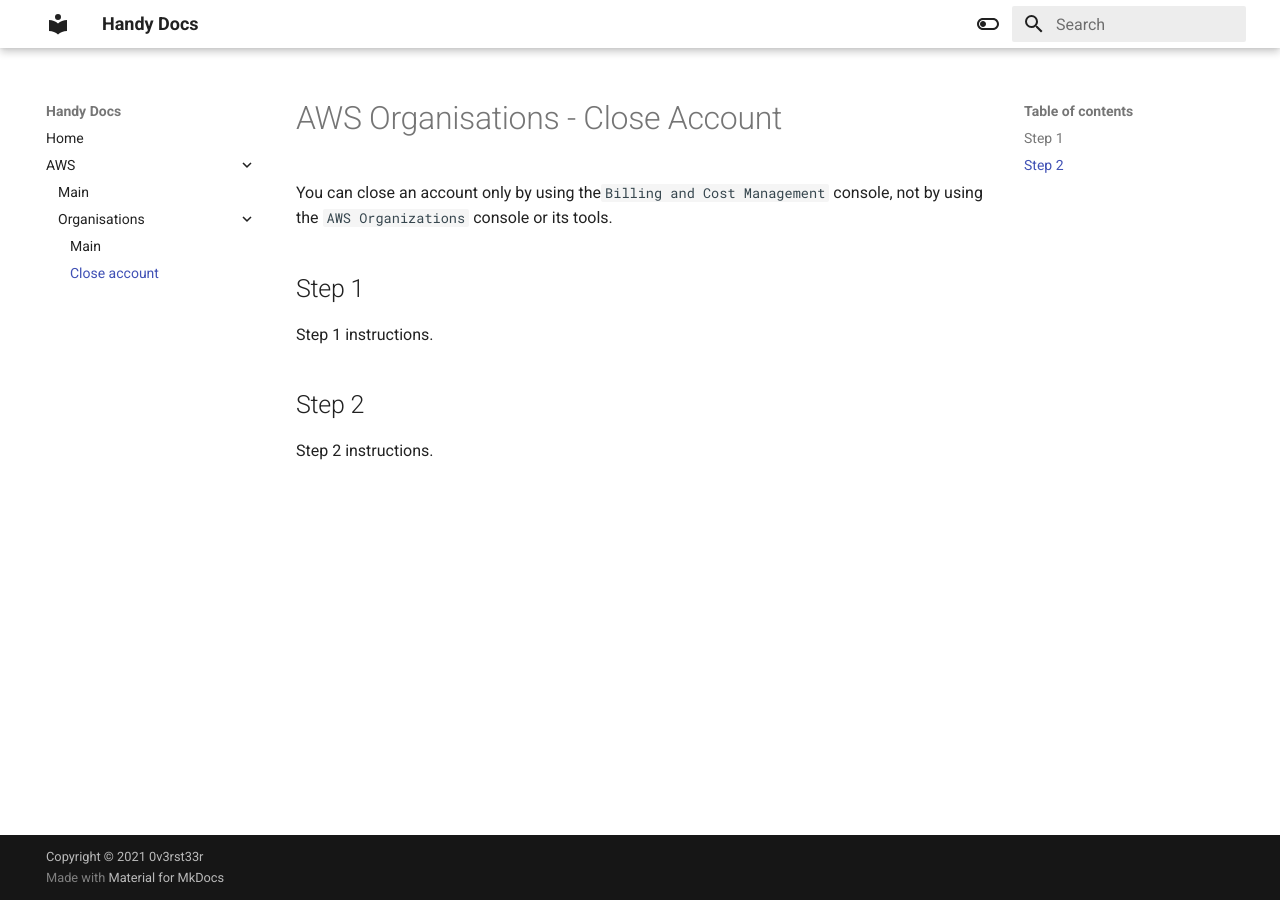
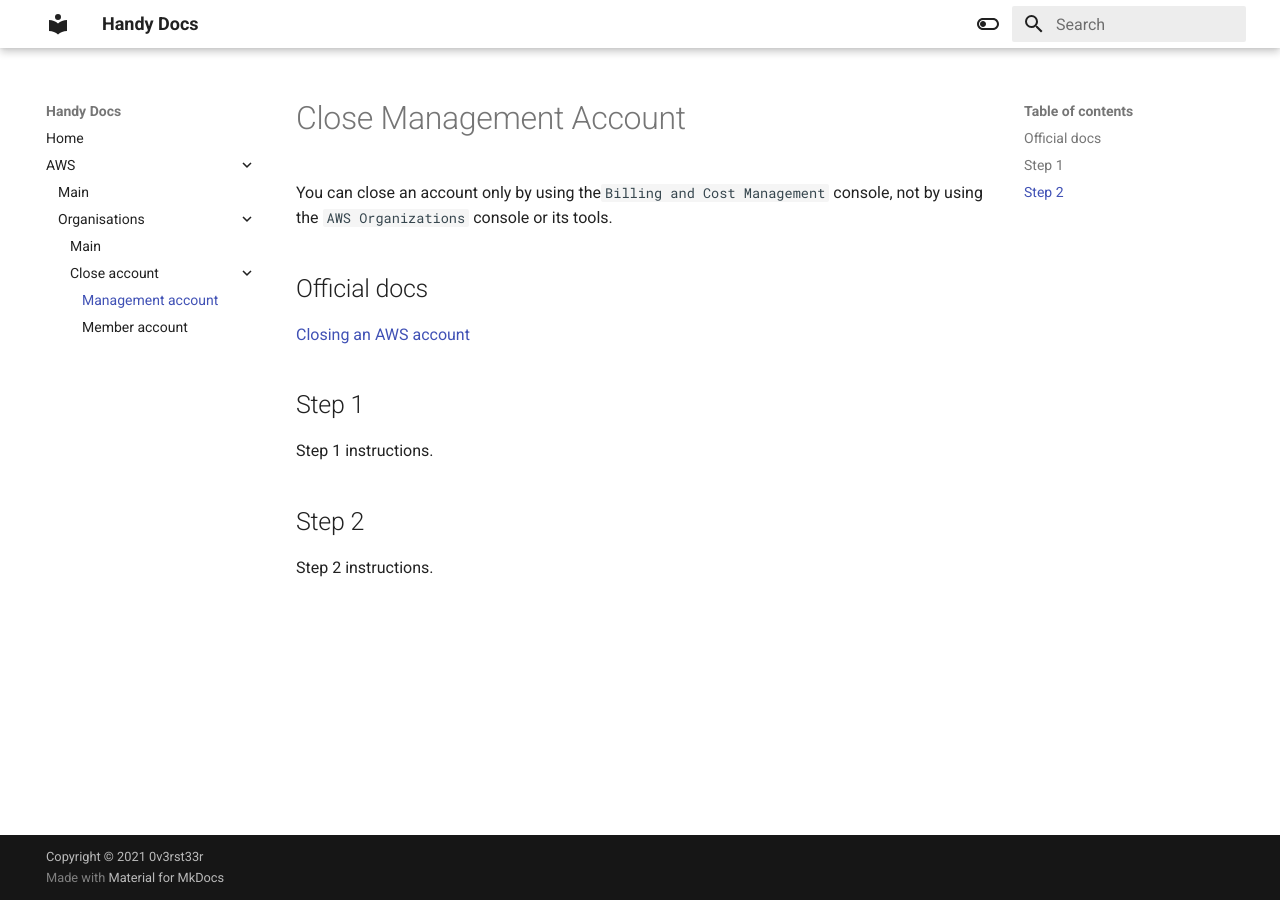
Before and after one commit to 0v3rst33r/handy-docs, an MkDocs documentation site: the page built from docs/aws/organisations/close-management-account.md, in a window 1280 px wide. Built offline with MkDocs 1.6.1 and Material for MkDocs 9.7.7, drawn with Linux system fonts in a browser that asks for light colours; old or Windows-style settings are respelled for this version of MkDocs.

Commit message:
docs(aws-org-close-member-account): Added documentation for closing a `member account` in an `AWS Org`.

```diff
--- a/config.json
+++ b/config.json
@@ -1,3 +1,3 @@
 {
-    "version": "0.1.1"
+    "version": "0.2.0"
 }
--- a/docs/aws/organisations/close-account.md
+++ b/docs/aws/organisations/close-management-account.md
@@ -1,6 +1,10 @@
-# AWS Organisations - Close Account
+# Close Management Account
 
 You can close an account only by using the` Billing and Cost Management` console, not by using the `AWS Organizations` console or its tools.
+
+## Official docs
+
+[Closing an AWS account](https://docs.aws.amazon.com/organizations/latest/userguide/orgs_manage_accounts_close.html)
 
 ## Step 1
 
--- a/mkdocs.yml
+++ b/mkdocs.yml
@@ -33,4 +33,6 @@ pages:
       - 'Main': 'aws/index.md'
       - 'Organisations':
           - 'Main': 'aws/organisations/index.md'
-          - 'Close account': 'aws/organisations/close-account.md'
+          - 'Close account':
+                'Management account': 'aws/organisations/close-management-account.md'
+                'Member account': 'aws/organisations/close-member-account.md'
```
Also changed, not shown: docs/aws/organisations/close-member-account.md (added, +42 -0 lines).
